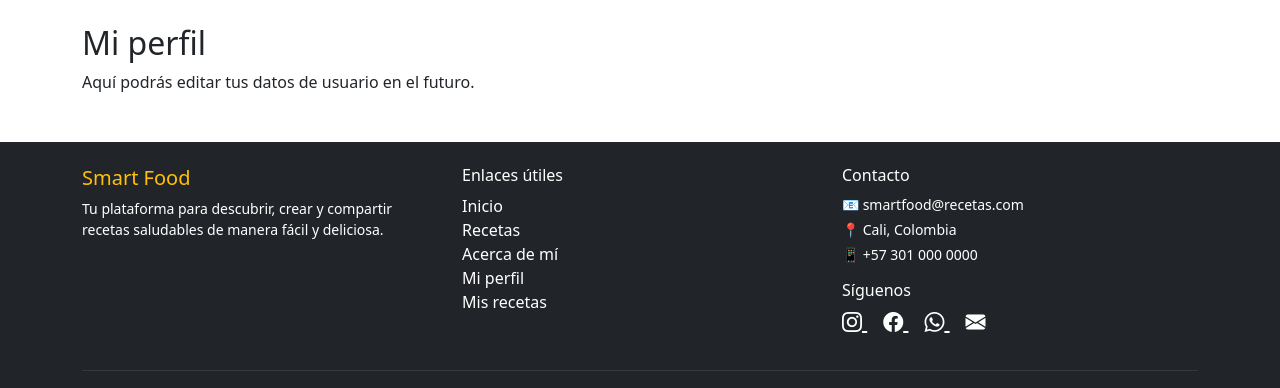
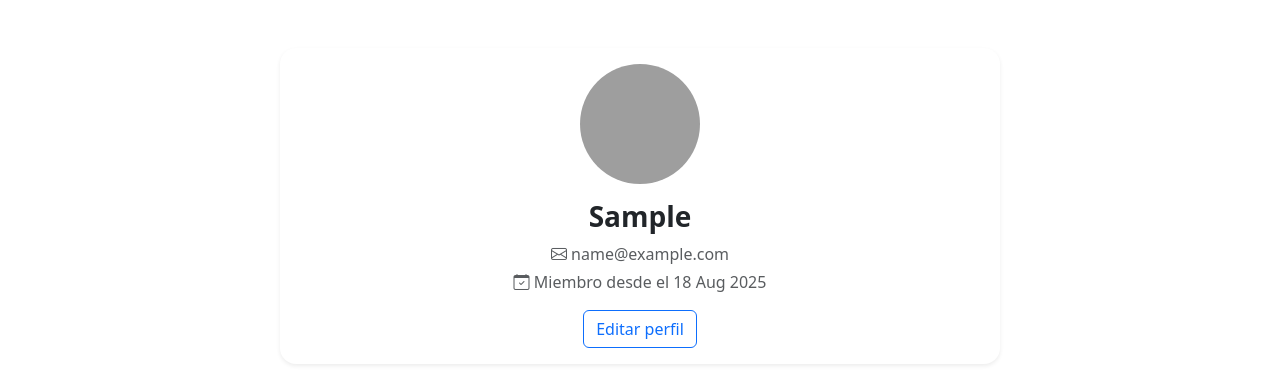
Before and after one commit to OmarVelasquezR/MiPrimerProyecto_Velasquez, a Django app: page /perfil/ in a window 1280 px wide. Shown: the part 56-444 px from the top of the page. Run offline with Django 5.2, Linux system fonts and the light colour scheme; the visitor is signed in with stand-in values (Sample User, id 1); some libraries are stand-ins or nearby versions; grey boxes are pictures that could not be loaded.

Commit message:
Smart Food 4

```diff
--- a/cuentas/apps.py
+++ b/cuentas/apps.py
@@ -1,6 +1,6 @@
 from django.apps import AppConfig
 
-
+# Configuración de la aplicación de cuentas
 class CuentasConfig(AppConfig):
     default_auto_field = 'django.db.models.BigAutoField'
     name = 'cuentas'
--- a/recetas/models.py
+++ b/recetas/models.py
@@ -1,7 +1,10 @@
 from django.db import models
 from django.utils import timezone
 from django.contrib.auth.models import User
+from django.db.models.signals import post_save
+from django.dispatch import receiver
 
+# Clase para las recetas
 class Receta(models.Model):
     titulo = models.CharField(max_length=100)
     descripcion = models.TextField()
@@ -9,7 +12,34 @@ class Receta(models.Model):
     instrucciones = models.TextField()
     imagen = models.ImageField(upload_to='recetas/', blank=True, null=True)
     fecha_creacion = models.DateTimeField(default=timezone.now)
-    autor = models.ForeignKey(User, on_delete=models.CASCADE)
+    autor = models.ForeignKey(User, on_delete=models.CASCADE, null=True, blank=True)
 
     def __str__(self):
         return self.titulo
+
+# Clase para los perfiles de usuario
+class Perfil(models.Model):
+    usuario = models.OneToOneField(User, on_delete=models.CASCADE)
+    avatar = models.ImageField(upload_to='avatares/', blank=True, null=True)
+    biografia = models.TextField(blank=True, null=True)
+    ciudad = models.CharField(max_length=100, blank=True, null=True)
+    pais = models.CharField(max_length=100, blank=True, null=True)
+    telefono = models.CharField(max_length=20, blank=True, null=True)
+    fecha_nacimiento = models.DateField(blank=True, null=True)
+    ocupacion = models.CharField(max_length=100, blank=True, null=True)
+    sitio_web = models.URLField(blank=True, null=True)
+    instagram = models.URLField(blank=True, null=True)
+    facebook = models.URLField(blank=True, null=True)
+    twitter = models.URLField(blank=True, null=True)
+
+    def __str__(self):
+        return f"Perfil de {self.usuario.username}"
+
+@receiver(post_save, sender=User)
+def crear_perfil_usuario(sender, instance, created, **kwargs):
+    if created:
+        Perfil.objects.create(usuario=instance)
+
+@receiver(post_save, sender=User)
+def guardar_perfil_usuario(sender, instance, **kwargs):
+    instance.perfil.save()
--- /dev/null
+++ b/recetas/signals.py
@@ -0,0 +1,13 @@
+from django.db.models.signals import post_save
+from django.contrib.auth.models import User
+from django.dispatch import receiver
+from .models import Perfil
+
+@receiver(post_save, sender=User)
+def crear_perfil_usuario(sender, instance, created, **kwargs):
+    if created:
+        Perfil.objects.create(usuario=instance)
+
+@receiver(post_save, sender=User)
+def guardar_perfil_usuario(sender, instance, **kwargs):
+    instance.perfil.save()
--- a/recetas/templates/recetas/perfil.html
+++ b/recetas/templates/recetas/perfil.html
@@ -1,5 +1,39 @@
 {% extends 'recetas/base.html' %}
+{% load static %}
+
+{% block title %}Mi perfil{% endblock %}
+
 {% block content %}
-  <h2>Mi perfil</h2>
-  <p>Aquí podrás editar tus datos de usuario en el futuro.</p>
+<div class="container mt-5">
+  <div class="row justify-content-center">
+    <div class="col-md-8">
+      <div class="card shadow-sm border-0 rounded-4">
+        <div class="card-body text-center">
+          <!-- Avatar del usuario -->
+          <img src="https://cdn-icons-png.flaticon.com/512/847/847969.png" alt="Avatar" class="rounded-circle mb-3"
+            width="120" height="120">
+
+          <!-- Nombre de usuario -->
+          <h3 class="fw-bold">{{ user.first_name|default:user.username }}</h3>
+
+          <!-- Correo -->
+          <p class="text-muted mb-1">
+            <i class="bi bi-envelope"></i> {{ user.email }}
+          </p>
+
+          <!-- Fecha de registro -->
+          <p class="text-muted mb-3">
+            <i class="bi bi-calendar-check"></i>
+            Miembro desde el {{ user.date_joined|date:"d M Y" }}
+          </p>
+
+          <!-- Botón para editar perfil -->
+          <a href="{% url 'editar_perfil' %}" class="btn btn-outline-primary">
+            Editar perfil
+          </a>
+        </div>
+      </div>
+    </div>
+  </div>
+</div>
 {% endblock %}
--- a/recetas/urls.py
+++ b/recetas/urls.py
@@ -14,4 +14,5 @@ urlpatterns = [
     path('logout/', auth_views.LogoutView.as_view(next_page='inicio'), name='logout'),
     path('perfil/', views.perfil_usuario, name='perfil'),
     path('mis-recetas/', views.mis_recetas, name='mis_recetas'),
+    path('editar-perfil/', views.editar_perfil, name='editar_perfil'),
 ]
--- a/recetas/views.py
+++ b/recetas/views.py
@@ -37,7 +37,7 @@ def crear_receta(request):
     return render(request, 'recetas/crear_receta.html', {'form': form})
 
 
-# Vista para editar
+# Vista para editar receta
 @login_required
 def editar_receta(request, pk):
     receta = get_object_or_404(Receta, pk=pk)
@@ -50,7 +50,7 @@ def editar_receta(request, pk):
         form = RecetaForm(instance=receta)
     return render(request, 'recetas/editar_receta.html', {'form': form, 'receta': receta})
 
-# Vista para eliminar
+# Vista para eliminar receta
 @login_required
 def eliminar_receta(request, pk):
     receta = get_object_or_404(Receta, pk=pk)
@@ -69,3 +69,8 @@ def perfil_usuario(request):
 def mis_recetas(request):
     recetas = Receta.objects.filter(autor=request.user)
     return render(request, 'recetas/mis_recetas.html', {'recetas': recetas})
+
+# Vista para editar perfil de usuario
+@login_required
+def editar_perfil(request):
+    return render(request, 'recetas/editar_perfil.html')
```
Also changed, not shown: recetas/apps.py (+9 -1 lines), recetas/forms.py (+7 -0 lines), recetas/templates/recetas/editar_perfil.html (added, +8 -0 lines), media/recetas/ColombianAjiaco_57347-1_V1_16x9.jpeg (added), recetas/migrations/0003_alter_receta_autor_perfil.py (added), recetas/migrations/0004_perfil_ciudad_perfil_facebook_and_more.py (added).
